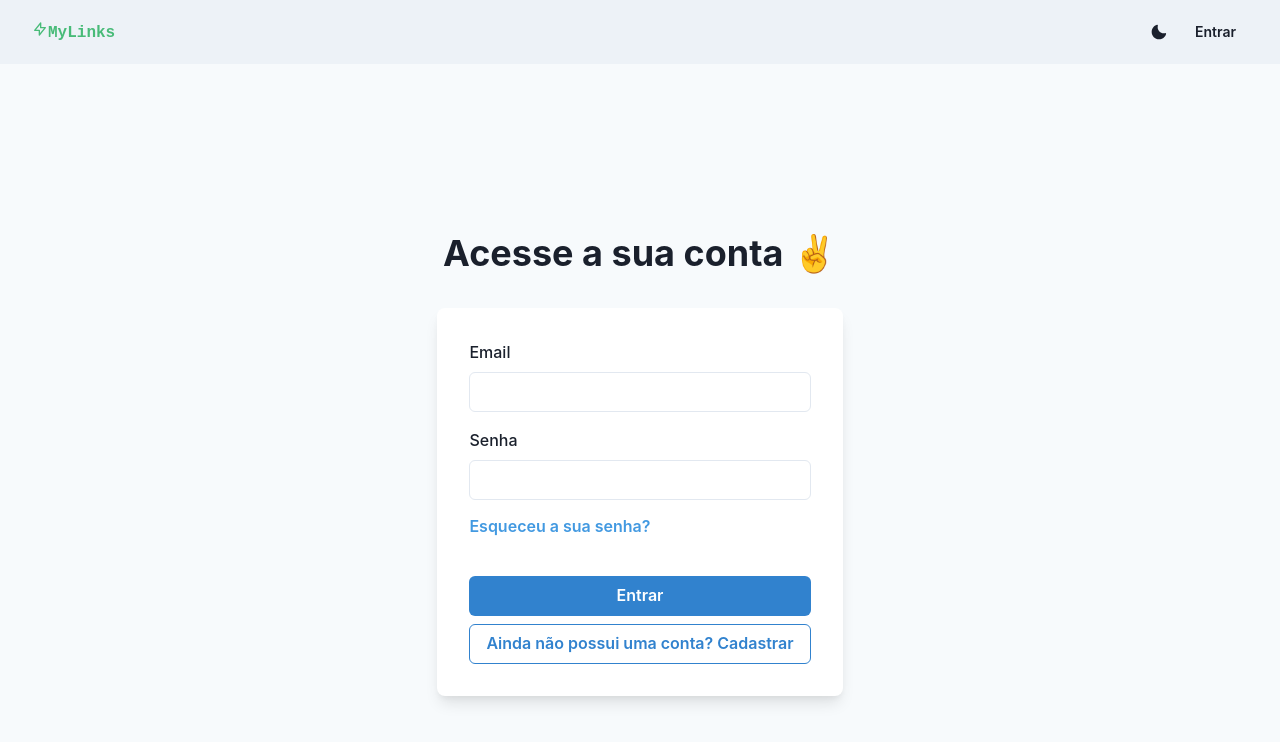
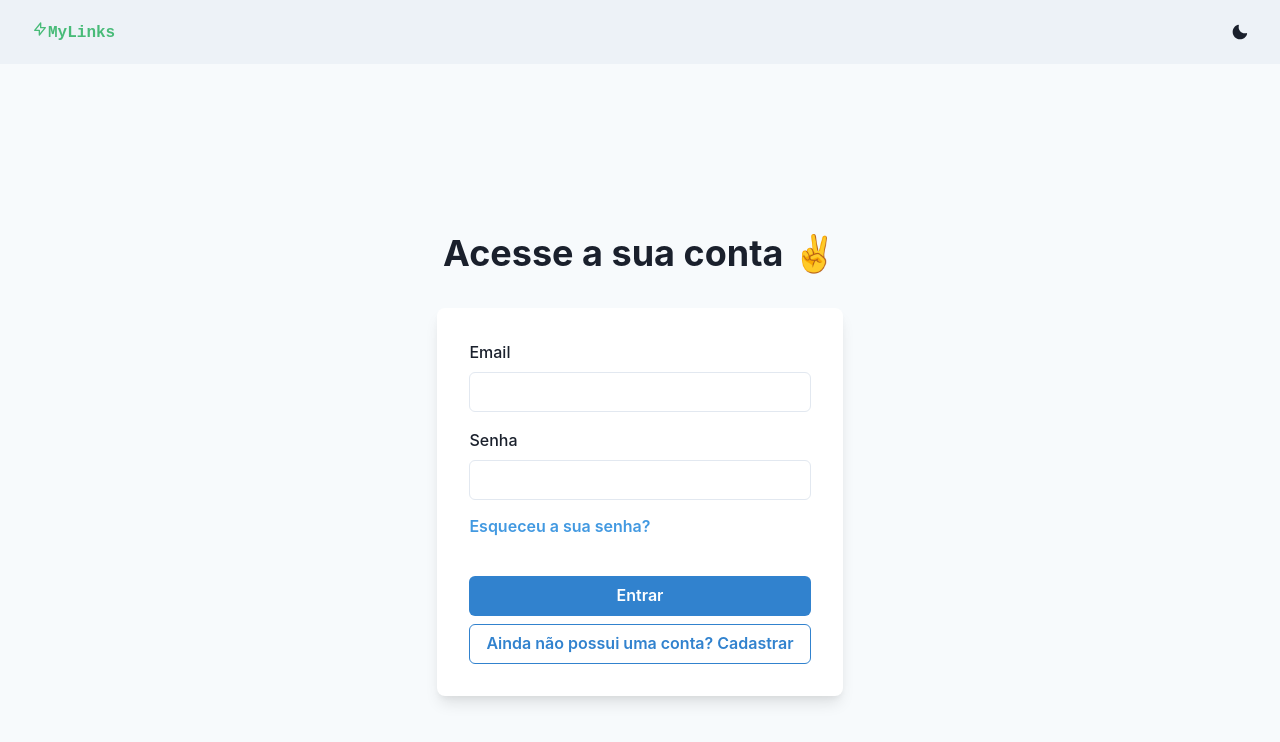
Before and after one commit to leosilva-dev/mylinks-frontend, a React (Vite) app: page / in a window 1280 px wide. Both pictures are taken after a click on the button "Crie gratuitamente". Shown: the top 742 px of the page. Built offline with nearby package versions, Linux system fonts and the light colour scheme.

Commit message:
not show button signIn in Header component

```diff
--- a/src/shared/components/header/Header.tsx
+++ b/src/shared/components/header/Header.tsx
@@ -84,7 +84,7 @@ export const Header: React.FC = () => {
           >
             {colorMode === 'light' ? <MoonIcon /> : <SunIcon />}
           </Button>
-          {authenticated && !isLoading ? (
+          {authenticated && !isLoading && (
             <Menu>
               <MenuButton>
                 <Button
@@ -116,23 +116,6 @@ export const Header: React.FC = () => {
                 <MenuItem onClick={handleLogout}>Sair</MenuItem>
               </MenuList>
             </Menu>
-          ) : (
-            <Button
-              variant={'Link'}
-              bg={'primary'}
-              size={'sm'}
-              mr={4}
-              color={useColorModeValue('primary', 'primary')}
-              _hover={{
-                textDecoration: 'none',
-                bg: useColorModeValue('primary', 'primary'),
-                borderColor: 'primary',
-                color: useColorModeValue('primary', 'primary'),
-              }}
-              onClick={() => navigate('/entrar')}
-            >
-              Entrar
-            </Button>
           )}
         </Flex>
       </Flex>
```
